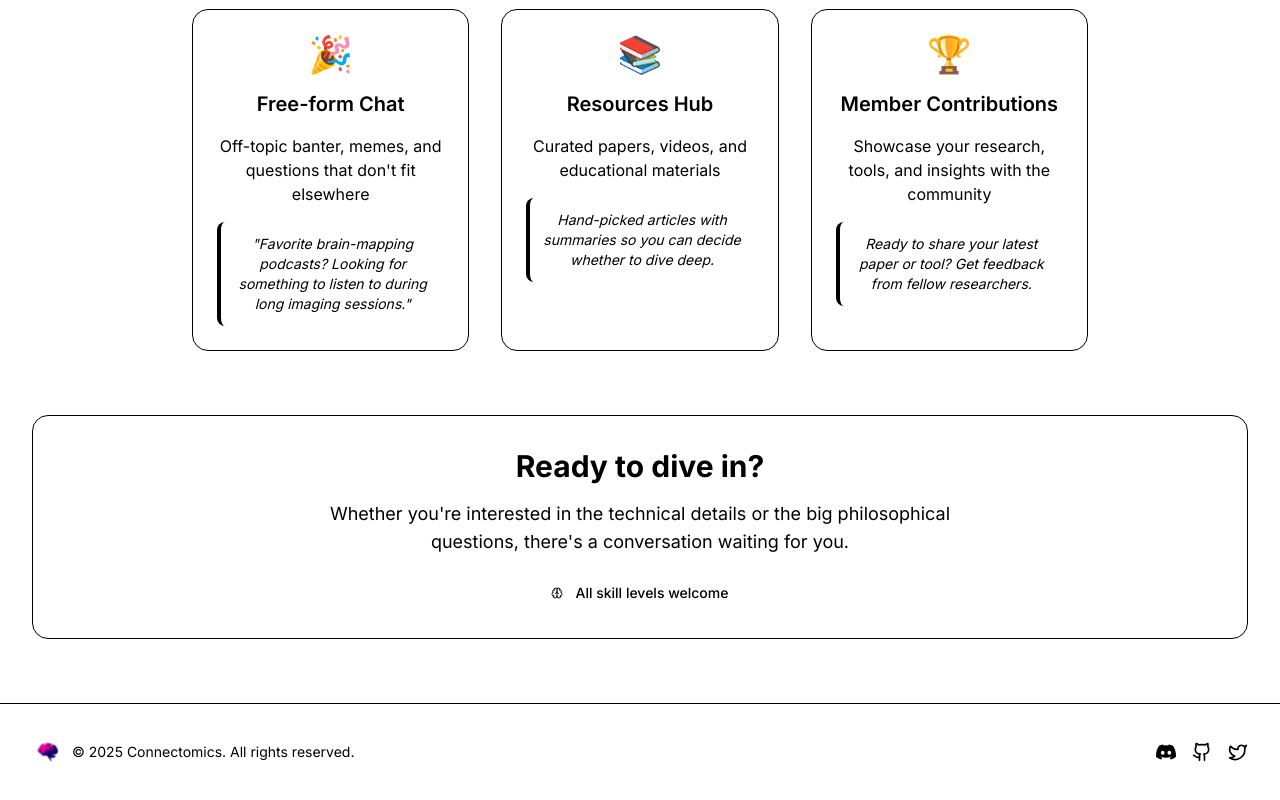
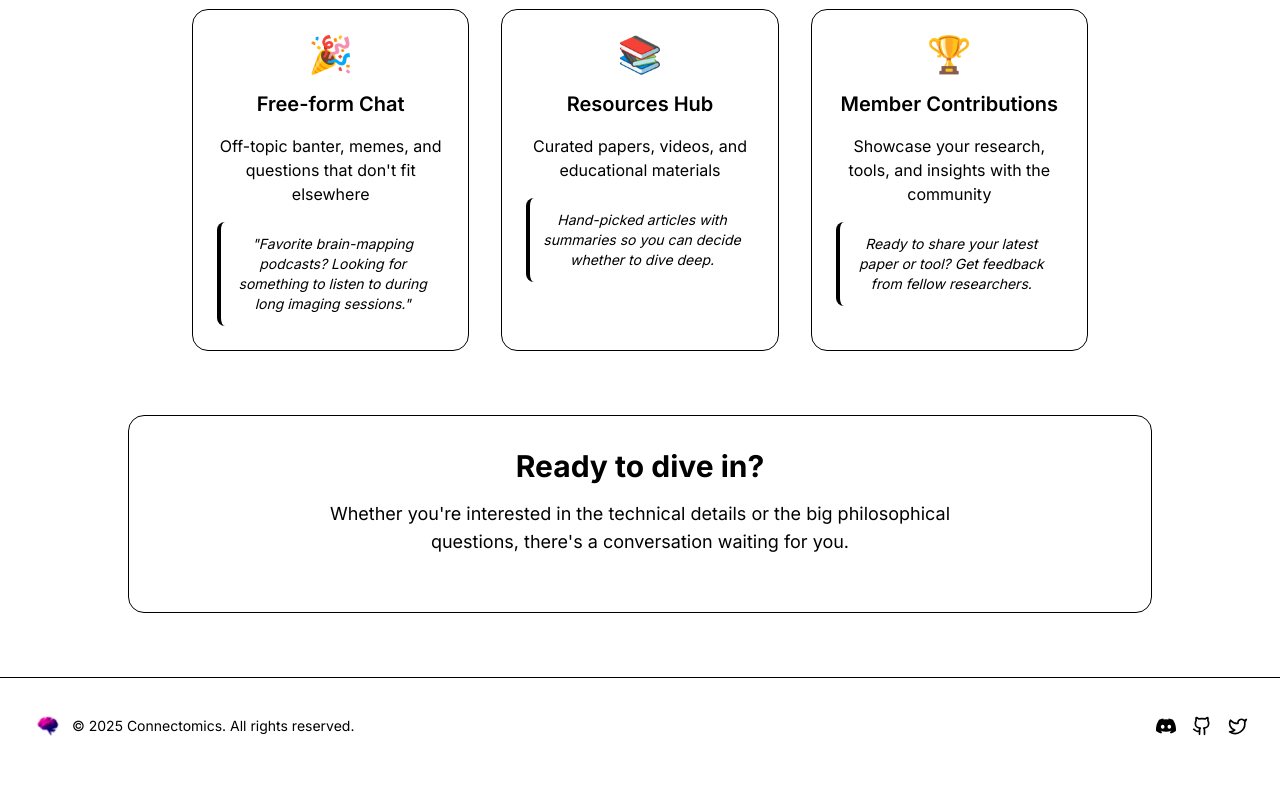
Before and after one commit to Shubert894/connectomics-site, a Next.js app: page /topics in a window 1280 px wide. Shown: the part 2232-3032 px from the top of the page. After the commit the page ends 3006 px from the top, so only its background shows below. Built offline with nearby package versions, Linux system fonts and the light colour scheme.

Commit message:
Remove a banner

```diff
--- a/src/app/topics/page.tsx
+++ b/src/app/topics/page.tsx
@@ -175,16 +175,12 @@ export default function TopicsPage() {
         </section>
 
         {/* Call to Action */}
-        <section className="text-center bg-gradient-to-r from-primary/5 to-primary/10 rounded-2xl p-8 border border-primary/20">
+        <section className="text-center bg-gradient-to-r from-primary/5 to-primary/10 rounded-2xl p-8 border border-primary/20 max-w-5xl mx-auto">
           <h2 className="text-3xl font-bold mb-4">Ready to dive in?</h2>
           <p className="text-lg text-muted-foreground mb-6 max-w-2xl mx-auto">
             Whether you're interested in the technical details or the big philosophical questions, there's a
             conversation waiting for you.
           </p>
-          <Badge variant="secondary" className="text-sm">
-            <Brain className="w-4 h-4 mr-2" />
-            All skill levels welcome
-          </Badge>
         </section>
       </div>
     </div>
```
